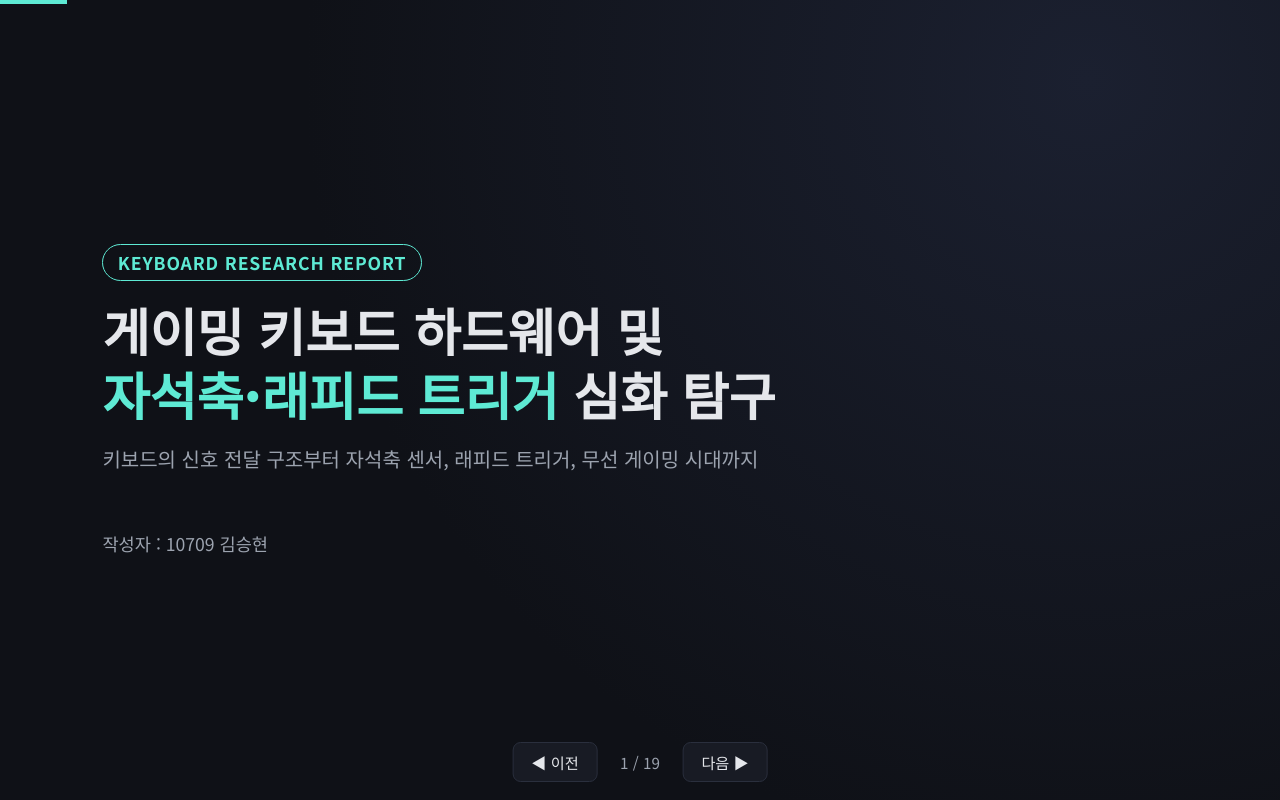
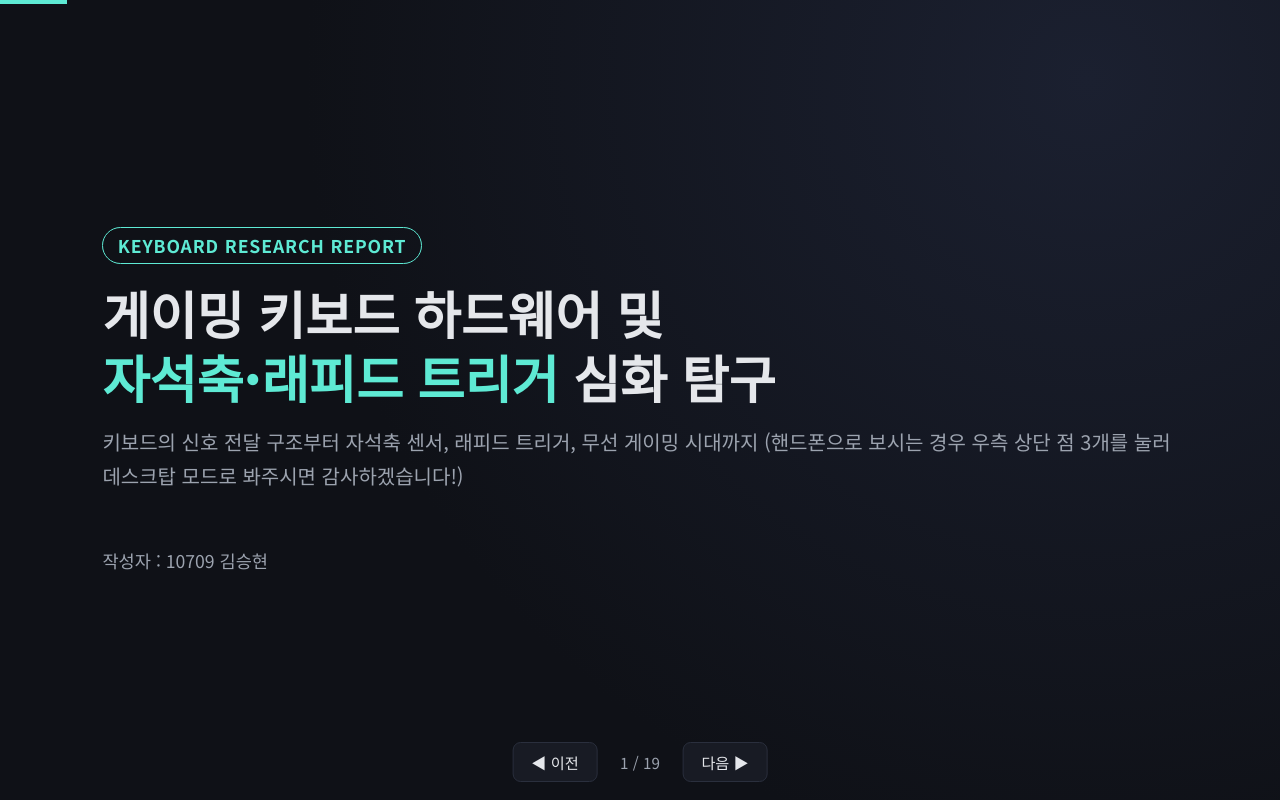
Before and after one commit to rek300/nay, a plain HTML site: page index.html in a window 1280 px wide. Drawn offline with nearby package versions, Linux system fonts and the light colour scheme.

Commit message:
Update index.html

```diff
--- a/index.html
+++ b/index.html
@@ -270,7 +270,7 @@
   <section class="slide active">
     <span class="tag">KEYBOARD RESEARCH REPORT</span>
     <h1>게이밍 키보드 하드웨어 및<br><span style="color:var(--accent)">자석축·래피드 트리거</span> 심화 탐구</h1>
-    <p class="lead">키보드의 신호 전달 구조부터 자석축 센서, 래피드 트리거, 무선 게이밍 시대까지</p>
+    <p class="lead">키보드의 신호 전달 구조부터 자석축 센서, 래피드 트리거, 무선 게이밍 시대까지 (핸드폰으로 보시는 경우 우측 상단 점 3개를 눌러 데스크탑 모드로 봐주시면 감사하겠습니다!)</p>
     <p class="meta">작성자 : 10709 김승현</p>
   </section>
 
```
